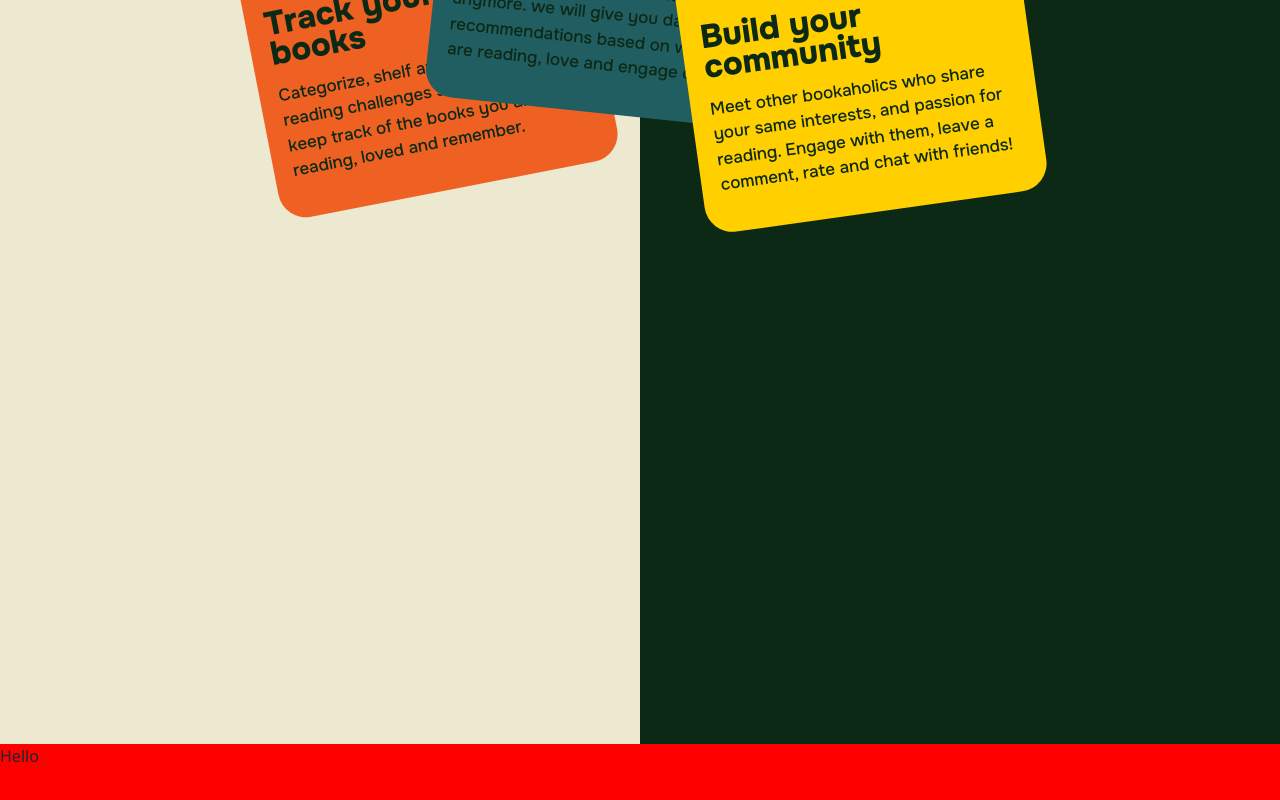
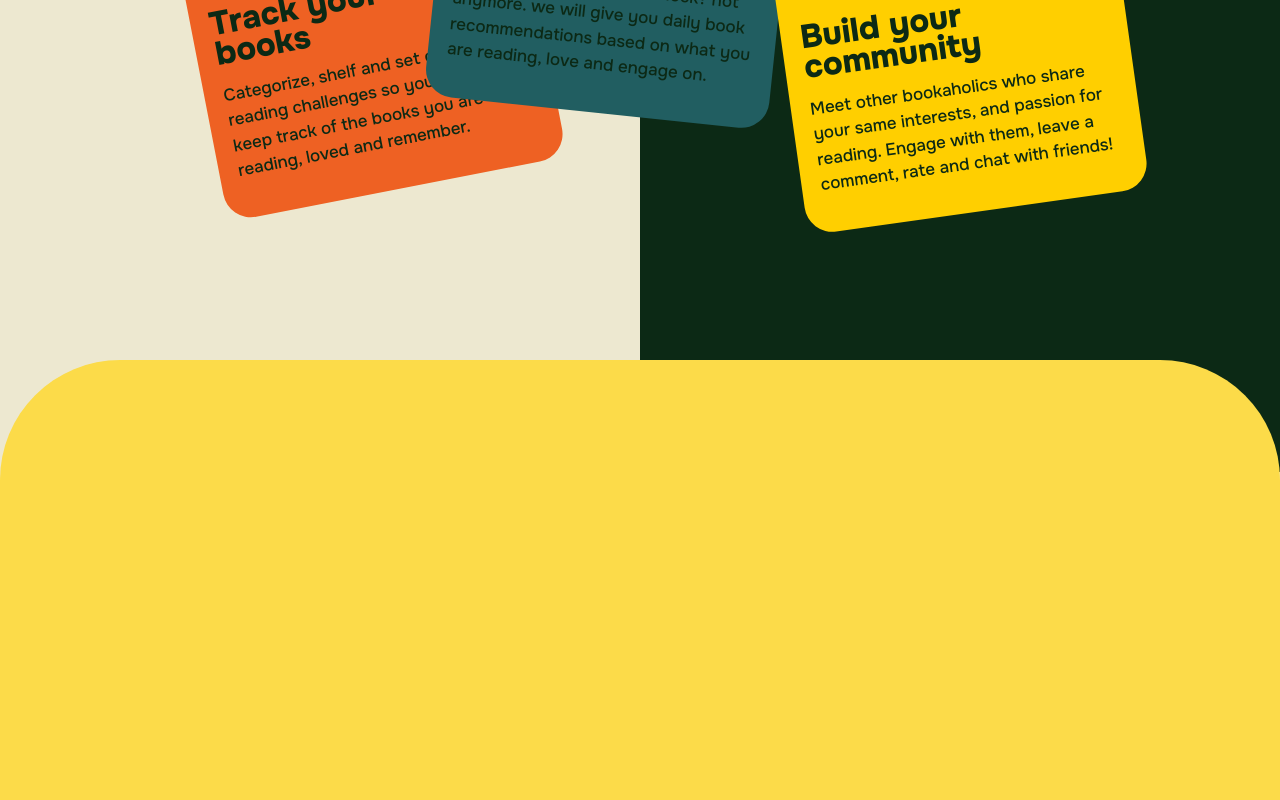
Before and after one commit to mariafirozx/bookreads, a React (Create React App) app: page / in a window 1280 px wide. Shown: the part 1772-2572 px from the top of the page. Built offline with nearby package versions, Linux system fonts and the light colour scheme; a web font is replaced by a local one.

Commit message:
styling how it works section

```diff
--- a/src/front/HowItWorks.js
+++ b/src/front/HowItWorks.js
@@ -4,22 +4,16 @@ import { useEffect, useState } from "react";
 export default function HowItWorks(){
     return(
         <>
-        {/* <div className="hiw-container">
-            <div className="hiw-cards">
+
+
+    <div className="hiw-container">
+              <div className="hiw-cards">
                 <div className="hiw-card">
 
                 </div>
             </div>
-        </div> */}
+        </div>
 
-       <div
-      style={{
-        height: "100vh",
-        background: "red",
-      }}
-    >
-      Hello
-    </div>
         </>
     )
 }
--- a/src/front/LandingPage.js
+++ b/src/front/LandingPage.js
@@ -1,7 +1,9 @@
 import react from "react";
 import { useNavigate } from 'react-router-dom';
+import { useEffect, useState } from "react";
 import "../styles/Landing.css";
 import "../styles/Features.css";
+import "../styles/HowItWorks.css";
 import landingPic from "../assets/imgs/landingPic3.jpg";
 import featureIMG from "../assets/imgs/features-sec-3.jpg";
 // import bookCover1 from "../assets/imgs/34.jpeg";
@@ -16,6 +18,7 @@ export default function LandingPage({onGetStarted, onSignin}){
     const handleSignIn = ()=>{
         onSignin?.() || navigate('/home');
     }
+
 
     return(
         <>
--- a/src/styles/Features.css
+++ b/src/styles/Features.css
@@ -20,7 +20,7 @@
   position: relative;
   overflow: visible;
   padding-top: 3.5rem;
-      padding-bottom:18rem;
+  padding-bottom: 1rem;
 
 
    background:
@@ -289,7 +289,7 @@
 
 .features-cards .track{
   background-color: var(--secondary-primary);
-   left:40px;
+   left:-15px;
     top:100px;
 
     transform:
@@ -310,7 +310,7 @@
 .features-cards .com{
   background-color: var(--primary-color);
 
-    left:480px;
+    left: 580px;
     top:120px;
 
     transform:
--- a/src/styles/HowItWorks.css
+++ b/src/styles/HowItWorks.css
@@ -1,11 +1,51 @@
 .hiw-section{
-  font-family: "Onest", sans-serif;
+  /* font-family: "Onest", sans-serif;
   display: block;
   min-height: 100vh;
   width: 100%;
   position: relative;
   overflow: visible;
   padding-top: 3.5rem;
-  background-color: var(--primary-color);
-  z-index: 3;
+  z-index: 3; */
+
+  /* min-height: 100vh;
+
+  display: flex;
+  justify-content: center;
+  align-items: center;
+
+  padding: 5rem 2rem; */
+
+  min-height:100vh;
+  background: var(--muted-primary);
+  margin: 2rem 0;
+  border-radius: 120px;
+  padding: 4rem;
+  position: relative;
+  z-index:20;
+  bottom: 9rem;
+    overflow:hidden;
+
+
+
+
+
 }
+
+
+.hiw-container{
+  /* display: flex;
+  align-items: flex-start;
+  height: 100vh;
+  width: 100%;
+  background-color: var(--primary-color); */
+
+   width:100%;
+    min-height:100%;
+    display:flex;
+    align-items:center;
+    justify-content:center;
+
+    background:transparent;
+
+}
--- a/src/styles/index.css
+++ b/src/styles/index.css
@@ -11,6 +11,7 @@
   --newsletter-card: #f4723a;
   --secondary--card: #eddc8f;
   --third-primary-try: #0c2915;
+  --muted-primary: #fcdb49;
 
 
 }
```
